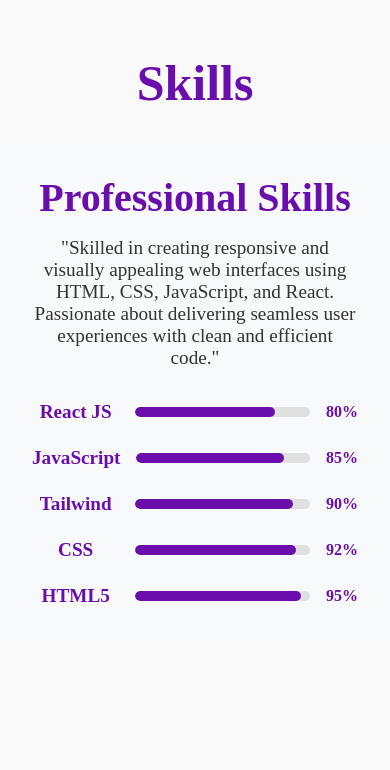
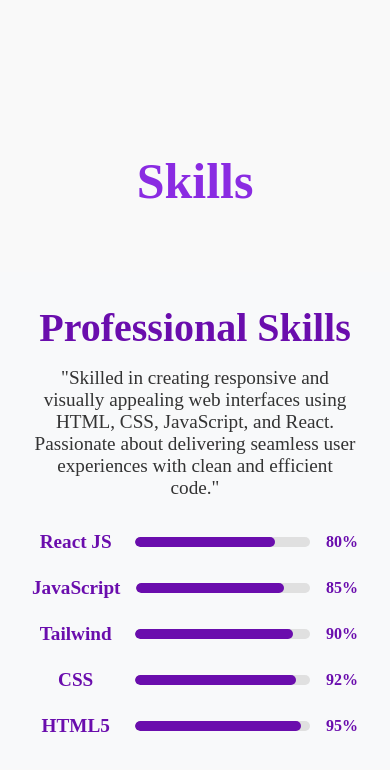
Before and after one commit to Himanshupal8087/Himanshu-portfolio, a plain HTML site: page index.html in a window 390 px wide. Shown: the part 1634-2404 px from the top of the page. Drawn offline with Linux system fonts and the light colour scheme.

Commit message:
make it responsive

```diff
--- a/style.css
+++ b/style.css
@@ -270,7 +270,7 @@
 }
 .skl{
 
-
+    margin-top: 20px;
     color:   #6a0dad;
 
     font-size: 50px;
@@ -280,6 +280,7 @@
 /* General Styles */
 .skills-section {
     padding: 2rem;
+    margin-top: 2rem;
     background-color: #f8f9fa;
     text-align: center;
   }
@@ -347,13 +348,7 @@
     color: #6a0dad;
   }
 
-  /* Image Styles */
-  .skills-image {
 
-    margin-top: 2rem;
-    max-width: 30%;
-    border-radius: 10px;
-  }
 
 
 
@@ -503,7 +498,15 @@
 
 
 
+  @media (max-width:1090px) {
 
+    .skl{
+        margin-top: 25%;
+
+    }
+
+
+}
 
 
 
@@ -662,12 +665,9 @@
     font-weight: 500;
 }
 
+.skl{
 
-
-
-
-
-
-
+    color: blueviolet ;
+}
 
 }
```
